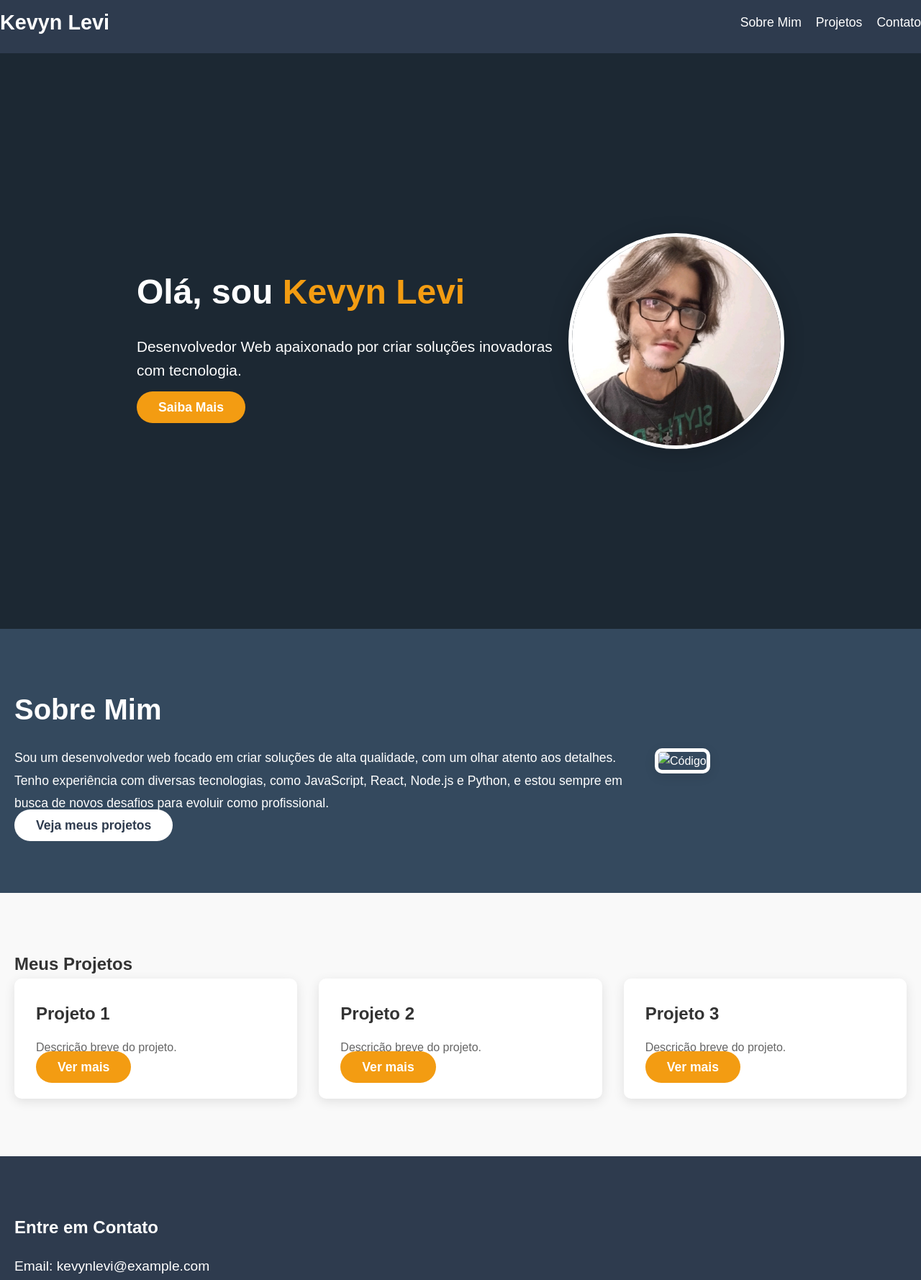
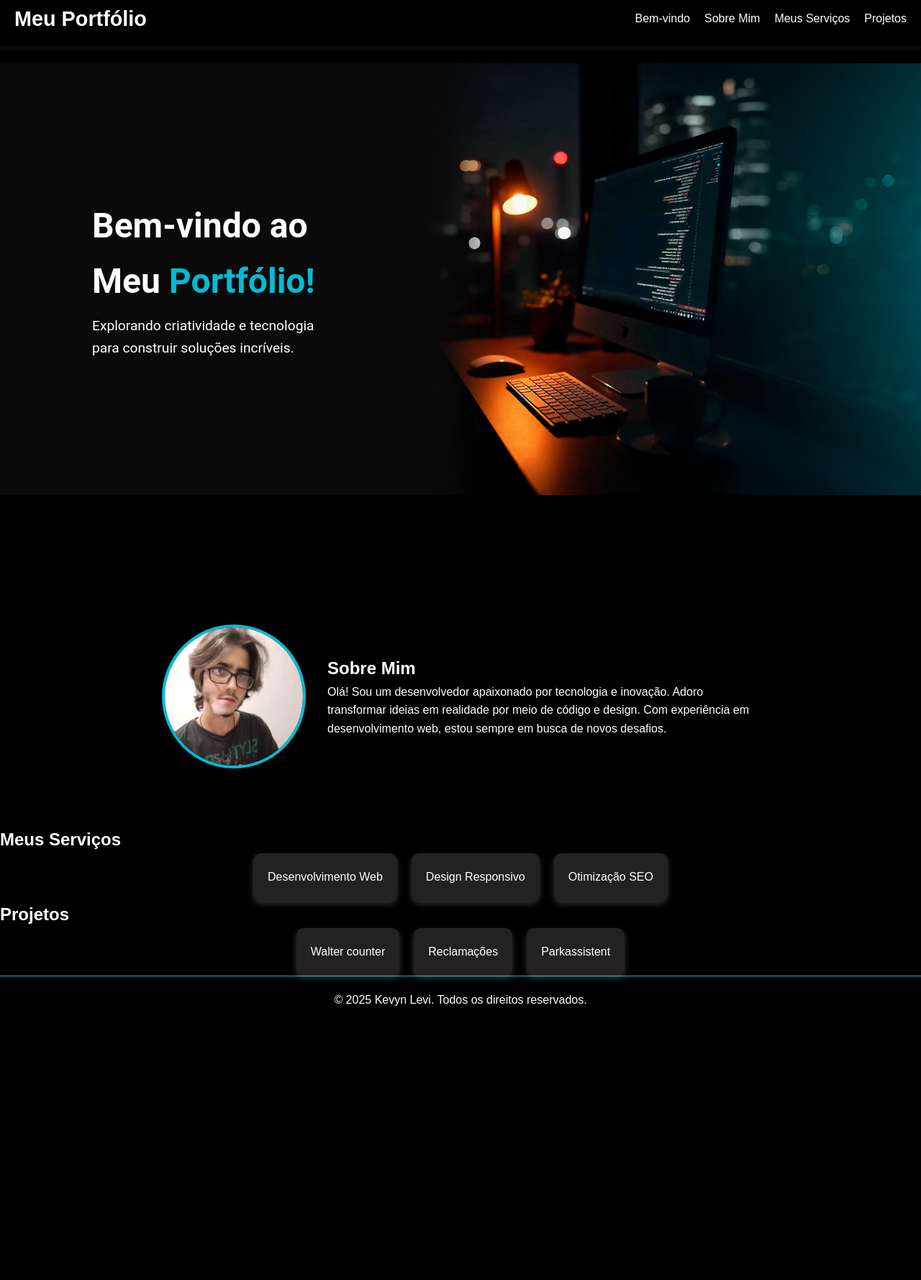
Before and after one commit to kevynlevi/repo, a plain HTML site: page index.html in a window 1280 px wide. Shown: the part 12-1791 px from the top of the page at 72% size. After the commit the page ends 1435 px from the top, so only its background shows below. Drawn offline with Linux system fonts and the light colour scheme.

Commit message:
Styles: Modificando primeira seção
Adicionando um plano de fundo e mudando o designe da primeira seção

```diff
--- a/index.html
+++ b/index.html
@@ -1,92 +1,79 @@
 <!DOCTYPE html>
-<html lang="pt-br">
+<html lang="pt-BR">
 <head>
   <meta charset="UTF-8">
   <meta name="viewport" content="width=device-width, initial-scale=1.0">
-  <title>Kevyn Levi - Desenvolvedor Web</title>
+  <title>Apresentação Pessoal</title>
   <link rel="stylesheet" href="src/css/style.css">
 </head>
 <body>
-
-  <!-- Barra de Navegação -->
+  <!-- Menu fixo -->
   <header class="navbar">
-    <nav class="container">
-      <h1 class="logo">Kevyn Levi</h1>
-      <ul class="nav-links">
-        <li><a href="#sobre">Sobre Mim</a></li>
-        <li><a href="#projetos">Projetos</a></li>
-        <li><a href="#contato">Contato</a></li>
-      </ul>
-    </nav>
+    <div class="container">
+      <h1 class="logo">Meu Portfólio</h1>
+      <nav>
+        <ul class="nav-links">
+          <li><a href="#welcome">Bem-vindo</a></li>
+          <li><a href="#about">Sobre Mim</a></li>
+          <li><a href="#services">Meus Serviços</a></li>
+          <li><a href="#projects">Projetos</a></li>
+        </ul>
+      </nav>
+    </div>
   </header>
 
-  <!-- Hero Section -->
-  <section class="hero">
-    <div class="container hero-container">
+
+  <section id="welcome" class="hero" style="background-image: url('img/codigoFundo.png');">
+    <div class="hero-container">
       <div class="hero-text">
-        <h1>Olá, sou <span class="highlight">Kevyn Levi</span></h1>
-        <p>Desenvolvedor Web apaixonado por criar soluções inovadoras com tecnologia.</p>
-        <a href="#sobre" class="btn">Saiba Mais</a>
-      </div>
-      <div class="hero-image">
-        <img src="img/eu.jpg" alt="Código" class="profile-photo">
+        <h1>Bem-vindo ao Meu <span>Portfólio!</span> </h1>
+        <p>Explorando criatividade e tecnologia para construir soluções incríveis.</p>
       </div>
     </div>
   </section>
 
-  <!-- Sobre Mim -->
-  <section id="sobre" class="section about">
+
+  <section id="about" class="about">
     <div class="container about-container">
+      <img src="img/eu.jpg" alt="Minha Foto" class="profile-pic">
       <div class="about-text">
         <h2>Sobre Mim</h2>
-        <p>Sou um desenvolvedor web focado em criar soluções de alta qualidade, com um olhar atento aos detalhes. Tenho experiência com diversas tecnologias, como JavaScript, React, Node.js e Python, e estou sempre em busca de novos desafios para evoluir como profissional.</p>
-        <a href="#projetos" class="btn btn-mais">Veja meus projetos</a>
-      </div>
-      <div class="about-image">
-        <img src="img/codigo.jpg" alt="Código" class="img-about">
+        <p>
+          Olá! Sou um desenvolvedor apaixonado por tecnologia e inovação.
+          Adoro transformar ideias em realidade por meio de código e design.
+          Com experiência em desenvolvimento web, estou sempre em busca de novos desafios.
+        </p>
       </div>
     </div>
   </section>
 
-  <!-- Projetos -->
-  <section id="projetos" class="section projects">
+  <!-- Seção Meus Serviços -->
+  <section id="services" class="services">
     <div class="container">
-      <h2>Meus Projetos</h2>
-      <div class="projects-gallery">
-        <div class="project-card">
-          <h3>Projeto 1</h3>
-          <p>Descrição breve do projeto.</p>
-          <a href="#" class="btn">Ver mais</a>
-        </div>
-        <div class="project-card">
-          <h3>Projeto 2</h3>
-          <p>Descrição breve do projeto.</p>
-          <a href="#" class="btn">Ver mais</a>
-        </div>
-        <div class="project-card">
-          <h3>Projeto 3</h3>
-          <p>Descrição breve do projeto.</p>
-          <a href="#" class="btn">Ver mais</a>
-        </div>
+      <h2>Meus Serviços</h2>
+      <div class="services-grid">
+        <div class="service-card">Desenvolvimento Web</div>
+        <div class="service-card">Design Responsivo</div>
+        <div class="service-card">Otimização SEO</div>
       </div>
     </div>
   </section>
 
-  <!-- Contato -->
-  <section id="contato" class="section contact">
+  <!-- Seção Projetos -->
+  <section id="projects" class="projects">
     <div class="container">
-      <h2>Entre em Contato</h2>
-      <p>Email: kevynlevi@example.com</p>
-      <p>Telefone: (00) 1234-5678</p>
-      <a href="mailto:kevynlevi@example.com" class="btn">Enviar E-mail</a>
+      <h2>Projetos</h2>
+      <div class="projects-grid">
+        <div class="project-card">Walter counter</div>
+        <div class="project-card">Reclamações</div>
+        <div class="project-card">Parkassistent</div>
+      </div>
     </div>
   </section>
 
+  <!-- Rodapé -->
   <footer class="footer">
-    <div class="container">
-      <p>&copy; 2025 Kevyn Levi. Todos os direitos reservados.</p>
-    </div>
+    <p>&copy; 2025 Kevyn Levi. Todos os direitos reservados.</p>
   </footer>
-
 </body>
 </html>
--- a/src/css/style.css
+++ b/src/css/style.css
@@ -1,4 +1,3 @@
-/* Reset de estilos */
 * {
   margin: 0;
   padding: 0;
@@ -8,14 +7,19 @@
 body {
   font-family: 'Arial', sans-serif;
   line-height: 1.6;
-    background: #f5f5f5;
-    color: #333;
+  background-color: #000;
+  color: #fff;
 }
 
-  /* Barra de Navegação */
+/* Navbar */
 .navbar {
-    background: #2e3b4e;
-    padding: 20px 0;
+  background-color: #000;
+  position: fixed;
+  width: 100%;
+  top: 0;
+  z-index: 1000;
+  padding: 15px 20px;
+  box-shadow: 0 2px 10px rgba(255, 255, 255, 0.1);
 }
 
 .navbar .container {
@@ -37,207 +41,118 @@
 }
 
 .navbar .nav-links li a {
+  text-decoration: none;
   color: #fff;
-    text-decoration: none;
-    font-size: 1.1rem;
+  font-size: 1rem;
+  transition: color 0.3s ease;
 }
 
 .navbar .nav-links li a:hover {
-    text-decoration: underline;
+  color: #00bcd4;
 }
 
-  /* Hero Section */
+/* Hero */
 .hero {
+  height: 100vh;
+  display: flex;
+  align-items: center;
+  justify-content: left;
+  text-align: center;
+  background-image: url('img/codigoFundo.png');
+  background-size: contain;
+  background-position: center;
+  background-repeat: no-repeat;
+
+}
+.hero-container {
+  margin-left: 10vw;
+  font-family: 'Roboto'
+}
+.hero span{
+  color: #00BCD4;
+}
+
+
+.hero h1 {
+  font-size: 3rem;
+  margin-bottom: 8px;
+  overflow-wrap: break-word;
+  word-wrap:break-word;
+  width:60%;
+  text-align: left;
+
+}
+
+.hero p {
+  font-size: 1.2rem;
+  overflow-wrap: break-word;
+  word-wrap: break-word;
+  width: 50%;
+  text-align: left;
+}
+
+
+/* Seção Sobre Mim */
+.about {
+  padding: 80px 20px;
   display: flex;
   justify-content: center;
   align-items: center;
-    height: 100vh;
-    background: #1c2833;
-    color: #fff;
-  }
-
-  .hero-container {
-    display: flex;
-    align-items: center;
-    justify-content: space-between;
-  }
-
-  .hero-text {
-    max-width: 600px;
-  }
-
-  .hero-text h1 {
-    font-size: 3rem;
-    margin-bottom: 20px;
-  }
-
-  .hero-text p {
-    font-size: 1.3rem;
-    margin-bottom: 20px;
-  }
-
-  .hero-image {
-    display: flex;
-    justify-content: center;
-  }
-
-  .profile-photo {
-    width: 300px;
-    height: 300px;
-    border-radius: 50%;
-    border: 5px solid #fff;
-    box-shadow: 0 4px 30px rgba(0, 0, 0, 0.2);
-    object-fit: cover;
-  }
-
-  .highlight {
-    color: #f39c12;
-  }
-
-  /* Botões */
-  .btn {
-    background: #f39c12;
-    color: #fff;
-    padding: 12px 30px;
-    border-radius: 30px;
-    text-decoration: none;
-    font-weight: bold;
-    font-size: 1.1rem;
-    transition: all 0.3s ease;
-  }
-
-  .btn:hover {
-    background: #e67e22;
-    transform: scale(1.05);
-  }
-
-  .btn-mais {
-    background: #fff;
-    color: #2e3b4e;
-  }
-
-  .btn-mais:hover {
-    background: #ddd;
-    color: #2e3b4e;
-  }
-
-  /* Seção "Sobre Mim" */
-  .about {
-    background: #34495e;
-    color: #fff;
-    padding: 80px 20px;
 }
 
 .about-container {
   display: flex;
   align-items: center;
-    justify-content: space-between;
-    gap: 40px;
+  gap: 30px;
+  flex-wrap: wrap;
+}
+
+.profile-pic {
+  width: 200px;
+  height: 200px;
+  border-radius: 50%;
+  object-fit: cover;
+  border: 4px solid #00bcd4;
+  transition: transform 0.3s ease, box-shadow 0.3s ease;
+}
+
+.profile-pic:hover {
+  transform: scale(1.05);
+  box-shadow: 0 8px 16px rgba(0, 188, 212, 0.5);
 }
 
 .about-text {
-    flex: 1;
+  max-width: 600px;
 }
 
-  .about-text h2 {
-    font-size: 2.5rem;
-    margin-bottom: 20px;
+/* Serviços e Projetos */
+.services-grid, .projects-grid {
+  display: flex;
+  gap: 20px;
+  justify-content: center;
+  flex-wrap: wrap;
 }
 
-  .about-text p {
-    font-size: 1.1rem;
-    line-height: 1.8;
+.service-card, .project-card {
+  background-color: #222;
+  padding: 20px;
+  text-align: center;
+  border-radius: 10px;
+  color: #fff;
+  box-shadow: 0 4px 8px rgba(255, 255, 255, 0.2);
+  transition: transform 0.3s ease, box-shadow 0.3s ease;
 }
 
-  .about-image {
-    flex: 1;
-    max-width: 350px;
+.service-card:hover, .project-card:hover {
+  transform: translateY(-10px);
+  box-shadow: 0 8px 16px rgba(0, 188, 212, 0.5);
 }
 
-  .img-about {
-    width: 100%;
-    height: 250px;
-    object-fit: cover;
-    border-radius: 10px;
-    border: 5px solid #fff;
-    box-shadow: 0 4px 15px rgba(0, 0, 0, 0.1);
+/* Rodapé */
+.footer {
+  text-align: center;
+  padding: 20px;
+  background-color: #000;
+  color: #fff;
+  border-top: 1px solid #00bcd4;
 }
-
-  /* Seção "Projetos" */
-  .projects {
-    background: #f9f9f9;
-    padding: 80px 20px;
-  }
-
-  .projects-gallery {
-    display: grid;
-    grid-template-columns: repeat(auto-fit, minmax(300px, 1fr));
-    gap: 30px;
-  }
-
-  .project-card {
-    background: #fff;
-    padding: 30px;
-    border-radius: 10px;
-    box-shadow: 0 4px 15px rgba(0, 0, 0, 0.1);
-  }
-
-  .project-card h3 {
-    font-size: 1.5rem;
-    margin-bottom: 15px;
-  }
-
-  .project-card p {
-    font-size: 1rem;
-    color: #666;
-  }
-
-  .project-card .btn {
-    margin-top: 20px;
-  }
-
-  /* Seção "Contato" */
-  .contact {
-    background: #2e3b4e;
-    color: #fff;
-    padding: 80px 20px;
-  }
-
-  .contact h2 {
-    margin-bottom: 20px;
-  }
-
-  .contact p {
-    font-size: 1.2rem;
-    margin-bottom: 20px;
-  }
-
-  .contact a {
-    background: #f39c12;
-    padding: 12px 30px;
-    border-radius: 30px;
-    color: #fff;
-    font-weight: bold;
-    text-decoration: none;
-    font-size: 1.1rem;
-    transition: background 0.3s;
-  }
-
-  .contact a:hover {
-    background: #e67e22;
-  }
-
-  /* Footer */
-  .footer {
-    background: #2c3e50;
-    color: #fff;
-    padding: 20px 0;
-    text-align: center;
-  }
-
-  @media (max-width: 768px) {
-    .about-container {
-      flex-direction: column;
-      text-align: center;
-    }
-  }
```
Also changed, not shown: teste.html (added, +33 -0 lines), img/0_iBKBTt2ysFUU1XT5.jpg (added), img/47d70f6569373dfac9da30aa8515f842 (1).png (added), img/47d70f6569373dfac9da30aa8515f842.png (added), img/bbcf02c90e2b0ea237485ea384105a01.jpg (added), img/codigoFundo.png (added), img/imagemCinco.png (added), img/imagemDois.png (added), img/imagemQuatro.png (added), img/imagemTres.png (added), img/imagemUm.png (added). Lines whose indentation alone changed are shown as unchanged.
